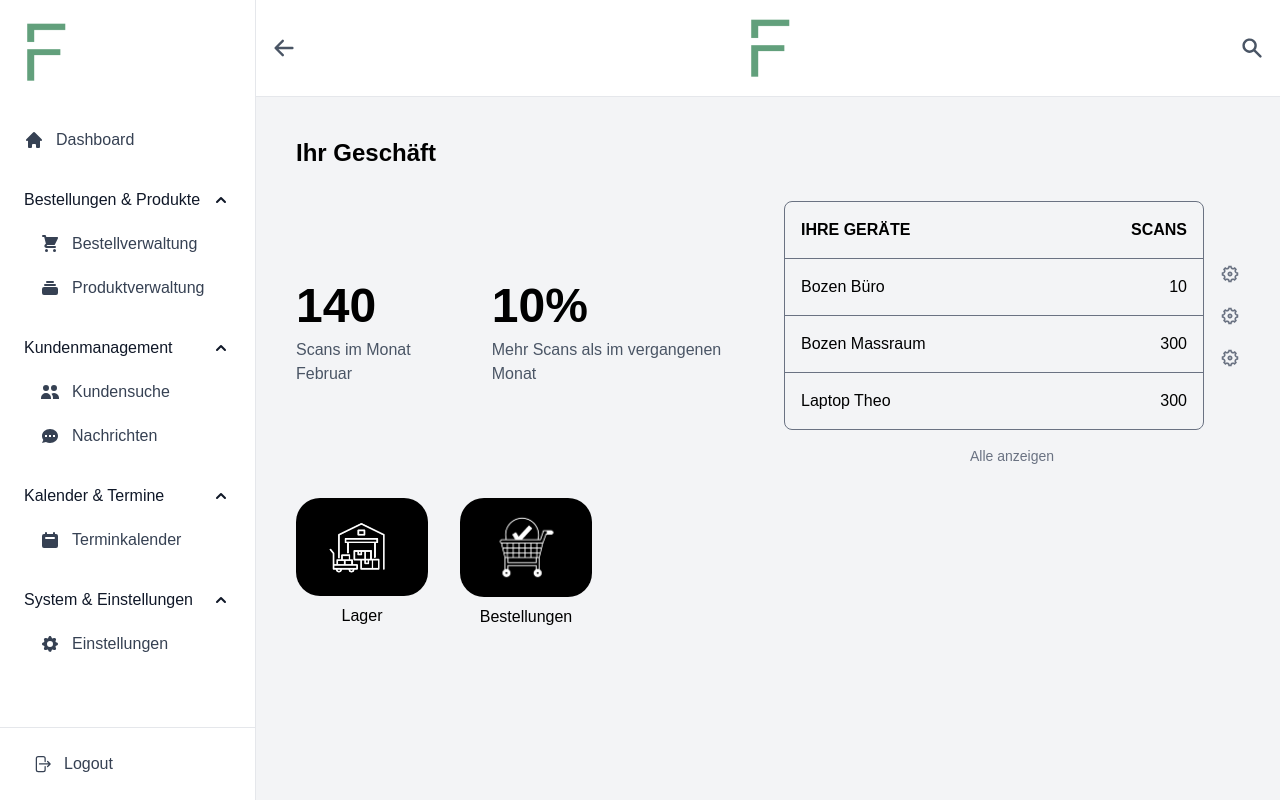
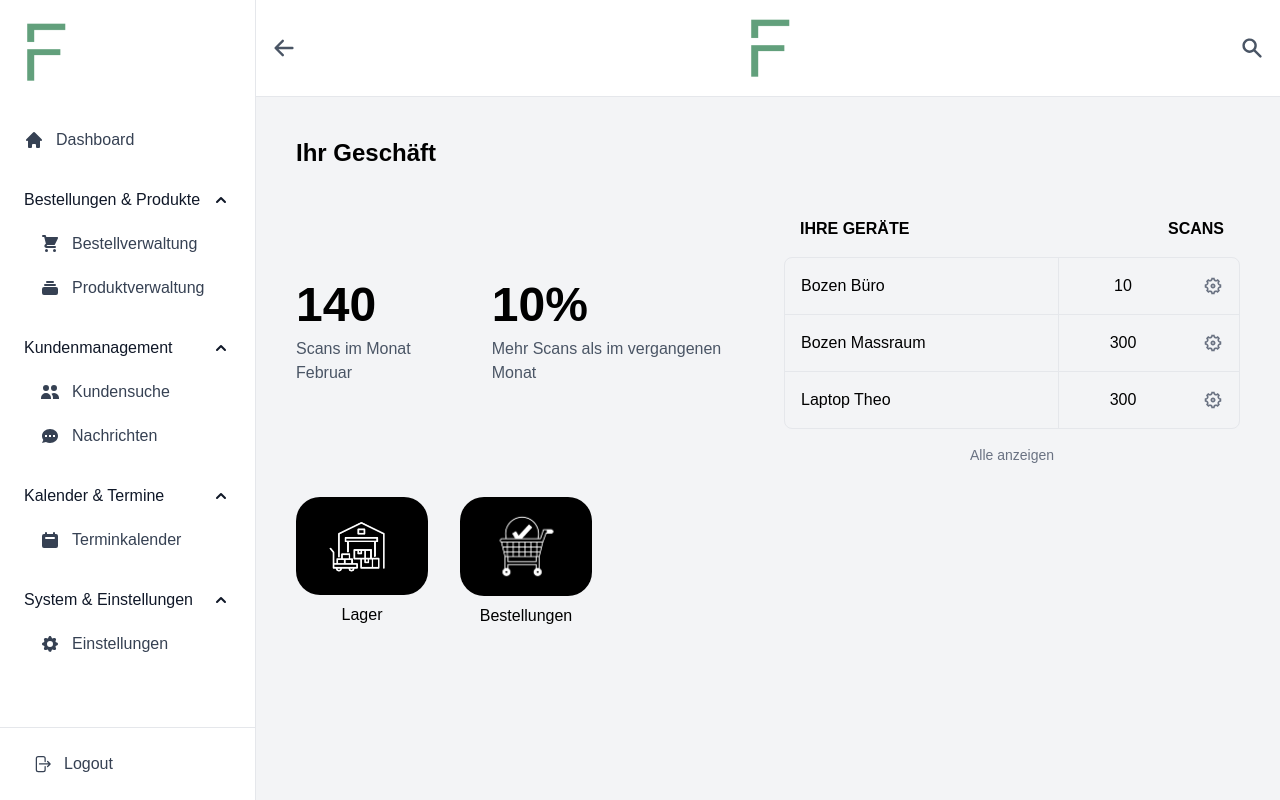
Before and after one commit to backbencherstudio/tdhaemoi-partner-dashbaord, a Next.js app: page /dashboard/overview in a window 1280 px wide. Built offline with nearby package versions, Linux system fonts and the light colour scheme.

Commit message:
Added oveview dashboard

```diff
--- a/app/(dashboard)/dashboard/overview/page.tsx
+++ b/app/(dashboard)/dashboard/overview/page.tsx
@@ -2,8 +2,6 @@ import React from 'react'
 
 import lager from '@/public/images/dashboard/lager.png'
 import cart from '@/public/images/dashboard/cart.png'
-import { TbBuildingWarehouse } from 'react-icons/tb'
-import { TiShoppingCart } from 'react-icons/ti'
 import { RiSettings5Line } from 'react-icons/ri'
 import Image from 'next/image'
 import Link from 'next/link'
@@ -28,32 +26,32 @@ export default function DashboardOverview() {
                 </div>
 
                 {/* Table Section */}
-                <div className="    w-full md:w-1/2">
-                    <div className="flex w-full">
-                        <div className="border border-gray-500 rounded-lg flex-grow">
-                            <div className="flex justify-between items-center p-4 border-b border-gray-500">
-                                <h3 className="font-semibold">IHRE GERÄTE</h3>
-                                <h3 className="font-semibold">SCANS</h3>
-                            </div>
-                            <div>
-                                <div className="flex justify-between items-center p-4 border-b border-gray-500">
-                                    <span>Bozen Büro</span>
-                                    <span>10</span>
-                                </div>
-                                <div className="flex justify-between items-center p-4 border-b border-gray-500">
-                                    <span>Bozen Massraum</span>
-                                    <span>300</span>
-                                </div>
-                                <div className="flex justify-between items-center p-4">
-                                    <span>Laptop Theo</span>
-                                    <span>300</span>
-                                </div>
+                <div className="w-full md:w-1/2">
+                    <div className="flex justify-between items-center p-4">
+                        <h3 className="font-semibold">IHRE GERÄTE</h3>
+                        <h3 className="font-semibold">SCANS</h3>
+                    </div>
+                    <div className="border border-gray-200 rounded-lg">
+                        <div className="flex items-center border-b border-gray-200">
+                            <div className="flex-1 border-r border-gray-200 p-4">Bozen Büro</div>
+                            <div className="w-32 text-center p-4">10</div>
+                            <div className="p-4">
+                                <RiSettings5Line className="w-5 h-5 text-gray-500 cursor-pointer" />
                             </div>
                         </div>
-                        <div className="flex flex-col justify-center gap-[22px] ml-4">
-                            <RiSettings5Line className="w-5 h-5 text-gray-500 cursor-pointer" />
-                            <RiSettings5Line className="w-5 h-5 text-gray-500 cursor-pointer" />
-                            <RiSettings5Line className="w-5 h-5 text-gray-500 cursor-pointer" />
+                        <div className="flex items-center border-b border-gray-200">
+                            <div className="flex-1 border-r border-gray-200 p-4">Bozen Massraum</div>
+                            <div className="w-32 text-center p-4">300</div>
+                            <div className="p-4">
+                                <RiSettings5Line className="w-5 h-5 text-gray-500 cursor-pointer" />
+                            </div>
+                        </div>
+                        <div className="flex items-center">
+                            <div className="flex-1 border-r border-gray-200 p-4">Laptop Theo</div>
+                            <div className="w-32 text-center p-4">300</div>
+                            <div className="p-4">
+                                <RiSettings5Line className="w-5 h-5 text-gray-500 cursor-pointer" />
+                            </div>
                         </div>
                     </div>
                     <div className='flex justify-center mt-4'>
```
